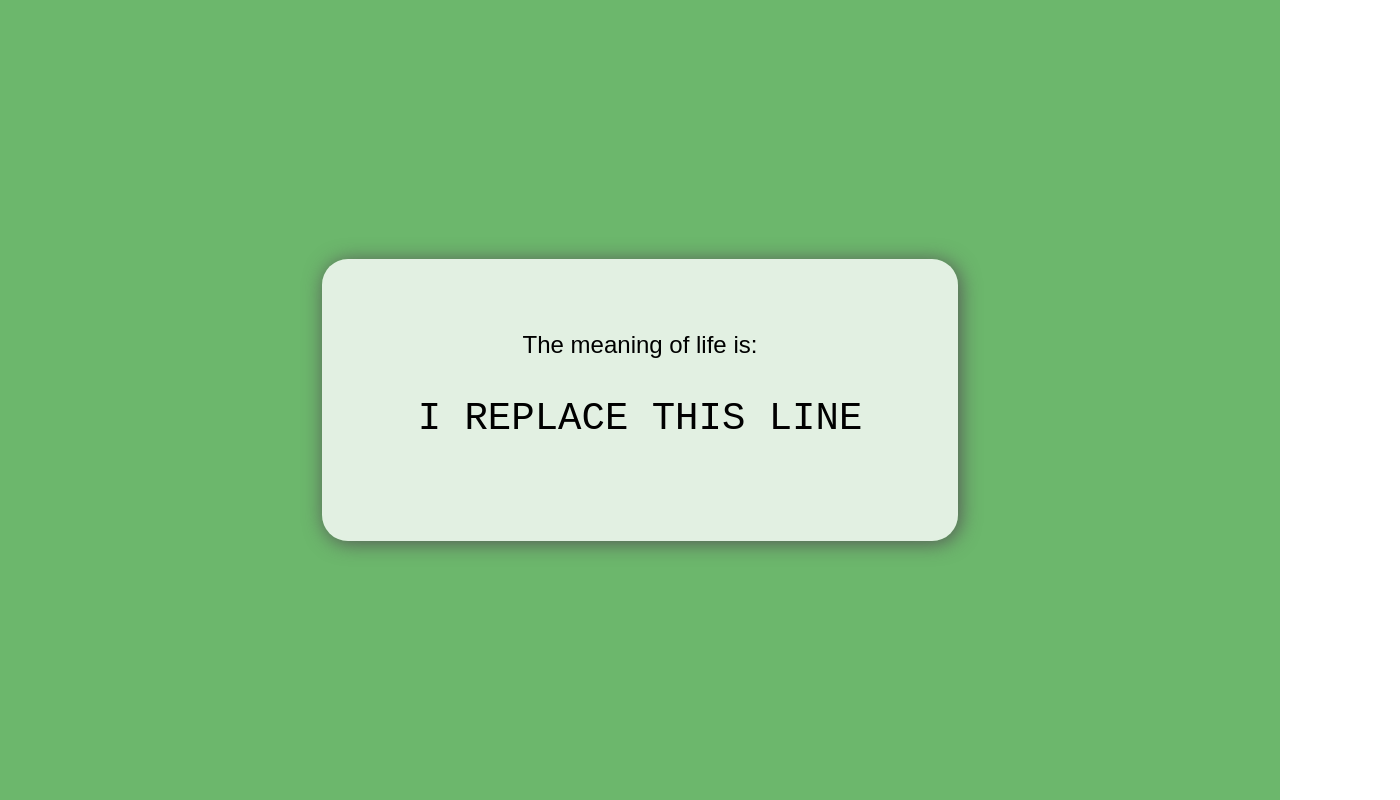
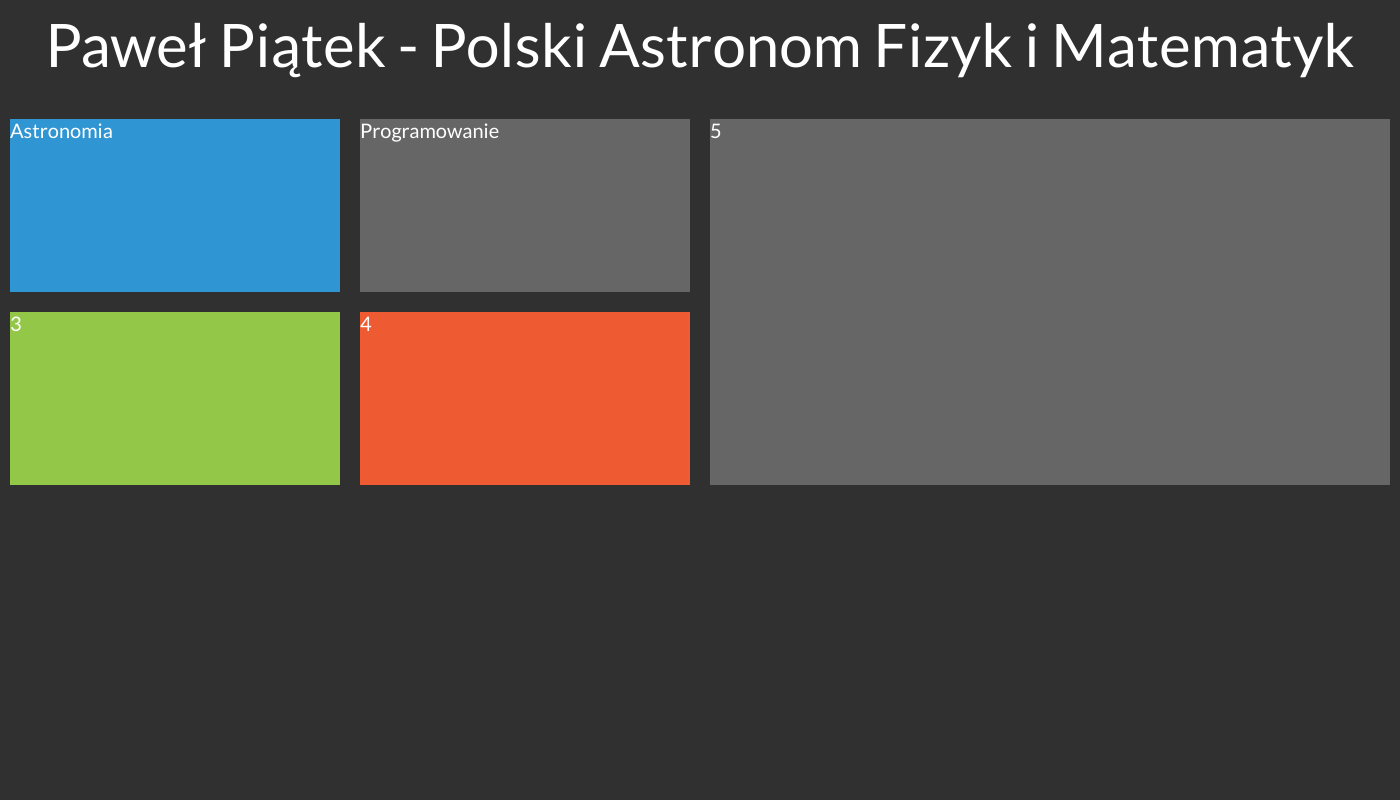
Before and after one commit to pafim37/pafim37.github.io, a plain HTML site: page index.html in a window 1280 px wide. Shown: the whole page, 1400 px wide, since content can reach past the window. Drawn offline with nearby package versions, Linux system fonts and the light colour scheme.

Commit message:
Create global design

```diff
--- a/index.html
+++ b/index.html
@@ -2,16 +2,37 @@
 <html lang="en">
     <head>
         <meta charset="UTF-8">
-    <title>Quote of the day</title>
+        <title>pafim37</title>
+        <meta name="description" content="my website" >
+        <meta name="author" content="Paweł Piątek" >
+        <meta name="keywords" content="Moja strona, Pierwsza strona, Motorola Solution, bla bla bla,"  />
+        <meta http-equiv="X-UA-Compatible" content="IE=edge,chrome=1" />
+
         <link href="https://cdnjs.cloudflare.com/ajax/libs/normalize/8.0.1/normalize.min.css" rel="stylesheet"/>
         <link href="./static/site.css" rel="stylesheet"/>
+        <link rel="preconnect" href="https://fonts.gstatic.com">
+        <link href="https://fonts.googleapis.com/css2?family=Lato&display=swap" rel="stylesheet">
     </head>
+
     <body>
-<div class="container">
-    <div class="box">
-        <p>The meaning of life is:</p>
-        <p>I REPLACE THIS LINE</p>
+        <div class = "container">
+            <div class = "name">Paweł Piątek - Polski Astronom Fizyk i Matematyk</div>
+
+                <div class = "square">
+                    <div class = "tile1">Astronomia</div>
+                    <div class = "tile2">Programowanie</div>
+                    <div style = "clear: both;"></div>
+                    <div class = "tile3">3</div>
+                    <div class = "tile4">4</div>
+                    <div style = "clear: both;"></div>
                 </div>
+
+                <div class = "square">
+                    <div class="tile5">5</div>
                 </div>
+                <div style="clear:both;"></div>
+            </div>
+
     </body>
+
 </html>
--- a/static/site.css
+++ b/static/site.css
@@ -1,13 +1,80 @@
-.container {
+body
+{
+    align-items: center;
+    font-family: 'Lato', sans-serif;
+    font-size: 20px;
+    color: #fff;
+    background-color:#303030;
     width: 100%;
-    display: flex;
-    height: 100vh;
-    align-items: center;
-    justify-content: center;
-    background: #6cb76c url(project/curriculum/materials/assets/bear.jpg) no-repeat 50% 50%;
-    background-size: cover;
 }
 
+.container
+{
+    margin-left: auto;
+    margin-right: auto;
+    width: 1400px;
+}
+
+.name
+{
+    text-align: center;
+    color: #fff;
+    font-size: 60px;
+    margin-top: 10px;
+    margin-bottom: 30px;
+}
+
+.square
+{
+    float: left;
+    width: 700px;
+}
+
+.tile1
+{
+    float: left;
+    margin: 10px;
+    width: 330px;
+    height: 173px;
+    background-color: #3095d3;
+}
+
+.tile2
+{
+    float: left;
+    margin: 10px;
+    width: 330px;
+    height: 173px;
+    background-color: #666666;
+}
+
+.tile3
+{
+    float: left;
+    margin: 10px;
+    width: 330px;
+    height: 173px;
+    background-color: #93c748;
+}
+
+.tile4
+{
+    float: left;
+    margin: 10px;
+    width: 330px;
+    height: 173px;
+    background-color: #ee5a32;
+}
+
+.tile5
+{
+    margin: 10px;
+    width: 680px;
+    height: 366px;
+    background-color: #666666;
+}
+
+/*
 .box {
     text-align: center;
     background: #ffffffcc;
@@ -26,3 +93,9 @@
     font-family: monospace;
     font-size: 2em;
 }
+
+<div class="box">
+        <p>The meaning of life is:</p>
+        <p>I REPLACE THIS LINE</p>
+</div>
+*/
```
Also changed, not shown: 1 other file. Lines whose indentation alone changed are shown as unchanged.
